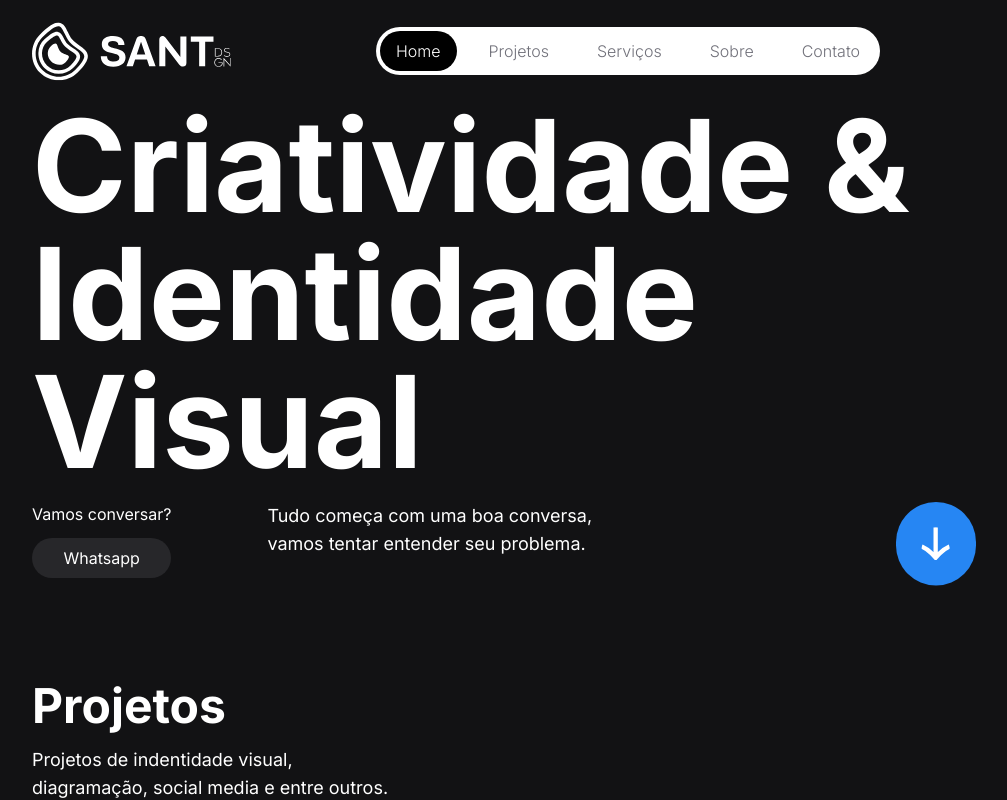
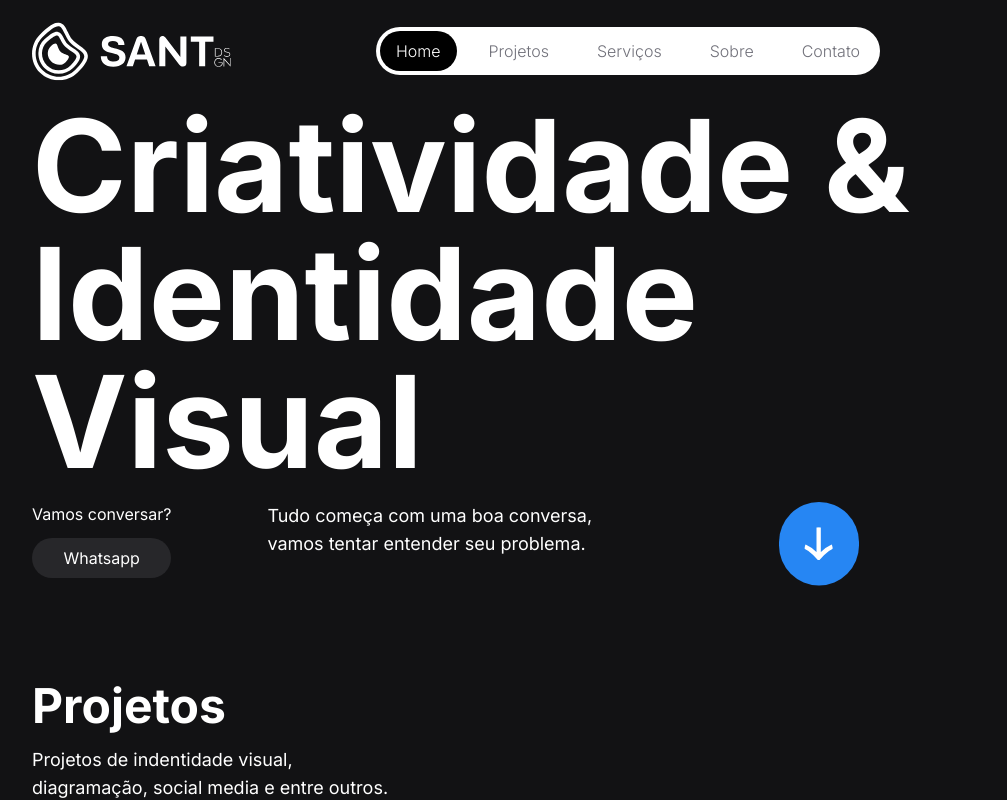
Before and after one commit to Mateus8741/sant-desing, a Next.js app: page / in a window 1280 px wide. Shown: the top 800 px of the page, without its empty margins (112-1119 px from the left). Built offline with nearby package versions, Linux system fonts and the light colour scheme.

Commit message:
Update page layout and add lazy loading for images

```diff
--- a/src/app/layout.tsx
+++ b/src/app/layout.tsx
@@ -17,7 +17,9 @@ export default function RootLayout({
 }>) {
   return (
     <html lang="en">
-      <body className={`${inter.className} bg-[#121214]`}>
+      <body
+        className={`${inter.className} bg-[#121214] flex flex-col items-center justify-center `}
+      >
         {children}
 
         <Footer />
--- a/src/app/page.tsx
+++ b/src/app/page.tsx
@@ -45,7 +45,7 @@ export default function Home() {
   }, [])
 
   return (
-    <main className="flex flex-col items-center justify-between px-36">
+    <main className="flex flex-col items-center justify-between px-36 max-w-screen-2xl">
       <div
         className={`w-full sticky top-0 py-4 z-10 flex items-center bg-[#121214]`}
       >
--- a/src/components/Footer.tsx
+++ b/src/components/Footer.tsx
@@ -4,7 +4,7 @@ export function Footer() {
   const YEAR = new Date().getFullYear()
 
   return (
-    <footer className="flex items-center justify-between px-24 py-8 text-white">
+    <footer className="flex items-center justify-between px-24 py-8 text-white w-full">
       <div className="flex gap-1">
         <p className="font-light">{YEAR} © Sant Design - By </p>
         <Link href="https://www.codewaveds.cloud">
--- a/src/components/section1.tsx
+++ b/src/components/section1.tsx
@@ -6,7 +6,7 @@ export function Section1() {
   }
 
   return (
-    <div className="flex gap-4 text-white justify-between pr-12">
+    <div className="flex w-5/6 text-white justify-between">
       <div className="flex gap-24">
         <div className="flex flex-col gap-3">
           <p>Vamos conversar?</p>
```
